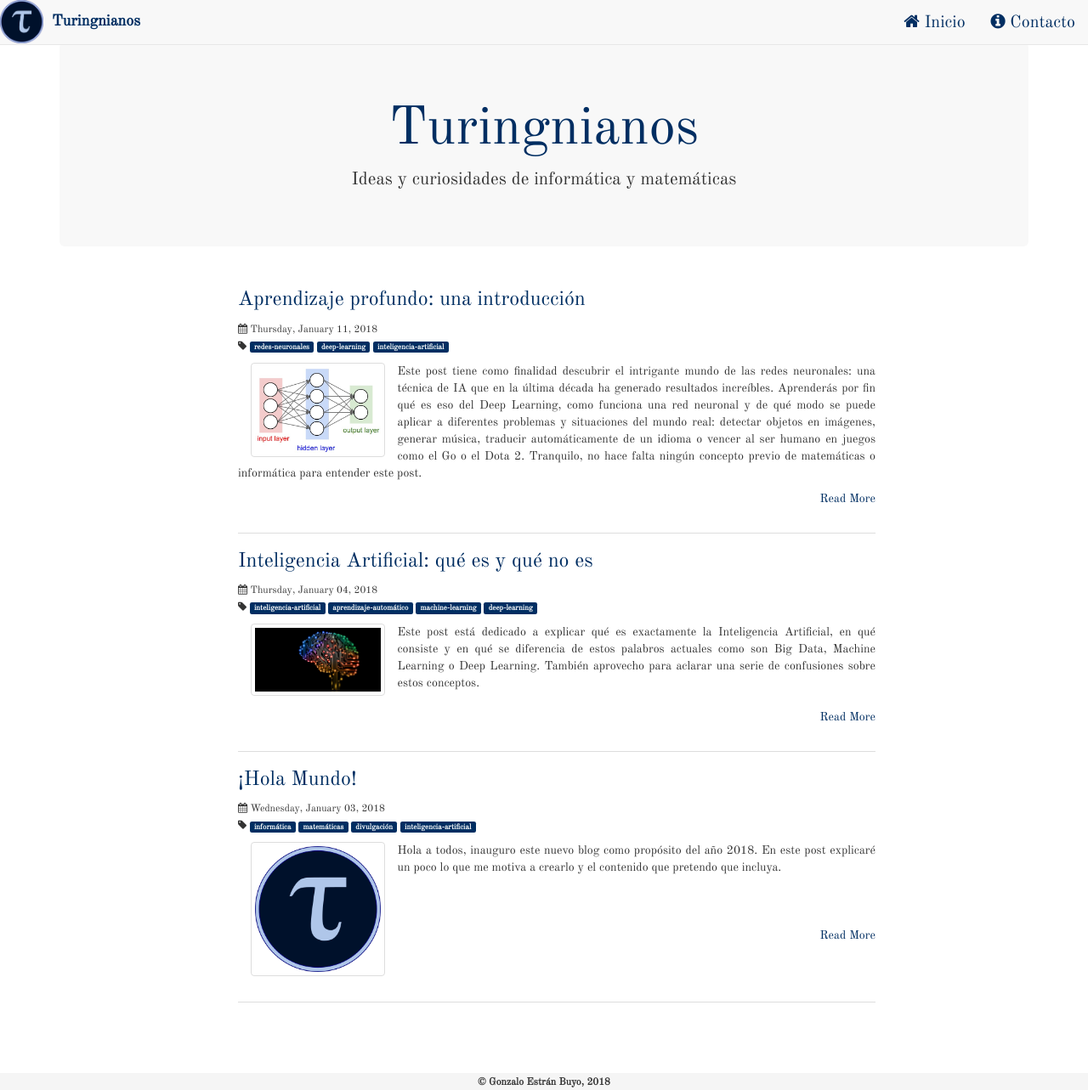
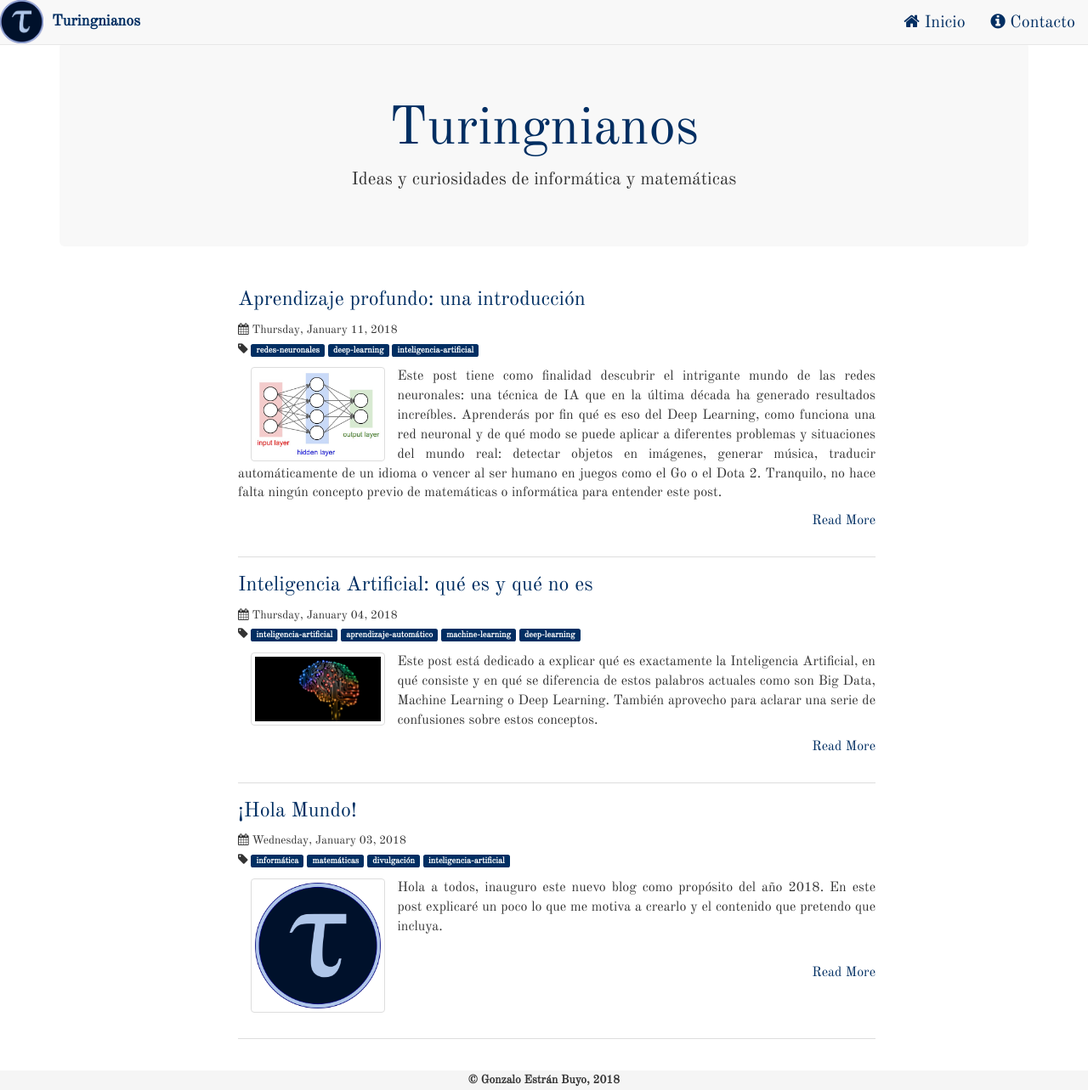
Before and after one commit to turingnianos/turingnianos.github.io, a Jekyll site: the page built from index.html, in a window 1280 px wide and 1283 px high. Shown: the whole window at 85% size. Built offline with Jekyll 4.4.1, drawn with Linux system fonts in a browser that asks for light colours; nearby versions of some CDN libraries; some web fonts are replaced; comment, search, counter and statistics services are not loaded.

Commit message:
Update site.css

```diff
--- a/assets/css/site.css
+++ b/assets/css/site.css
@@ -7,6 +7,7 @@ body {
   font-family: 'Overlock', 'Old Standard TT', 'sans-serif';
   padding-bottom:60px;
   padding-top:50px;
+  font-size:initial;
 }
 
 .video-wrapper {
```
